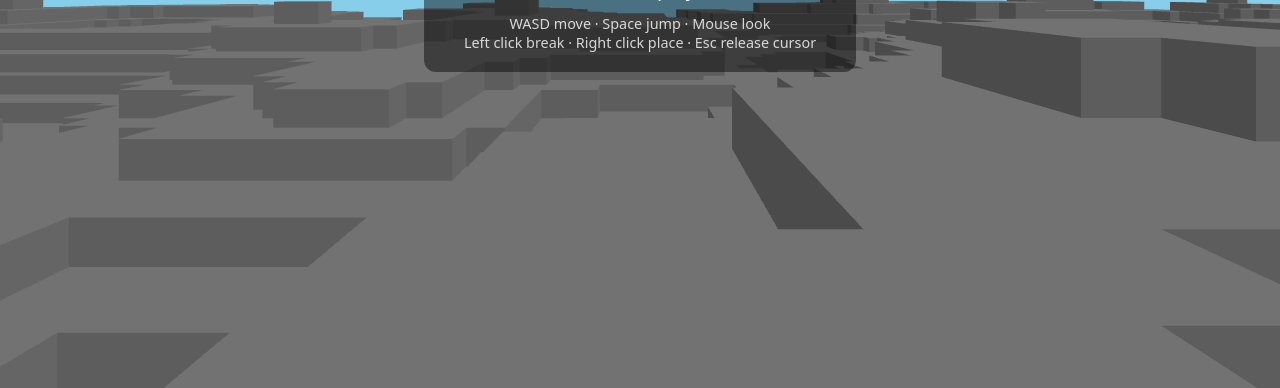
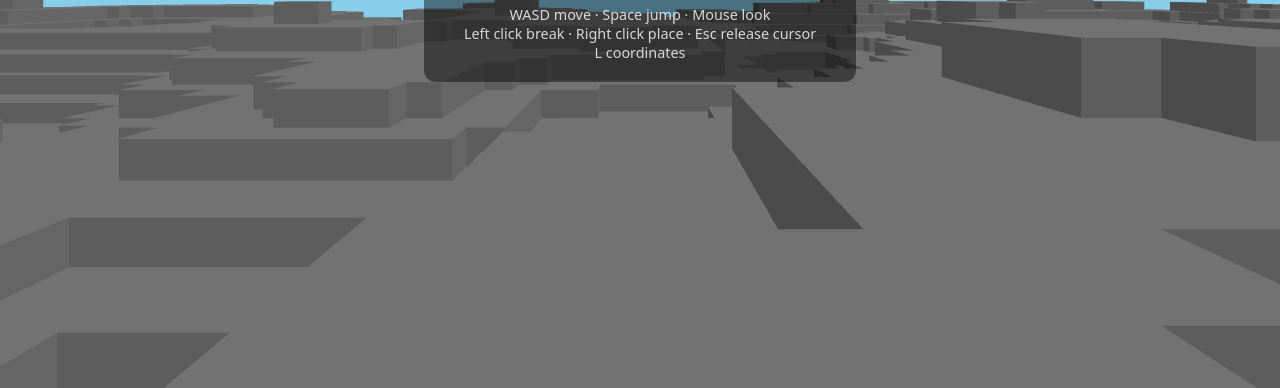
Before and after one commit to GoshoPetrov/minecraftclone, a website built with Vite: page index.html in a window 1280 px wide. Shown: the part 412-800 px from the top of the page. Built offline with nearby package versions, Linux system fonts and the light colour scheme; animation ran at ten frames a second.

Commit message:
Rebind coordinate readout toggle from F3 to L

```diff
--- a/index.html
+++ b/index.html
@@ -17,7 +17,8 @@
           <p class="overlay__prompt">Click to play</p>
           <p class="overlay__controls">
             WASD move &middot; Space jump &middot; Mouse look<br />
-            Left click break &middot; Right click place &middot; Esc release cursor
+            Left click break &middot; Right click place &middot; Esc release cursor<br />
+            L coordinates
           </p>
         </div>
       </div>
--- a/src/app/Game.ts
+++ b/src/app/Game.ts
@@ -63,7 +63,7 @@ export class Game {
   private movementInput: MovementInput = idleMovementInput();
   private pointerLocked = false;
   private target: BlockHit | null = null;
-  /** Whether the player has toggled the debug readout on with F3. */
+  /** Whether the player has toggled the debug readout on with L. */
   private debugVisible = false;
 
   /**
--- a/src/config/Config.ts
+++ b/src/config/Config.ts
@@ -129,7 +129,7 @@ export const config = {
       jump: 'Space',
       sprint: 'ShiftLeft',
       crouch: 'KeyC',
-      debug: 'F3',
+      debug: 'KeyL',
     },
   },
 
```
